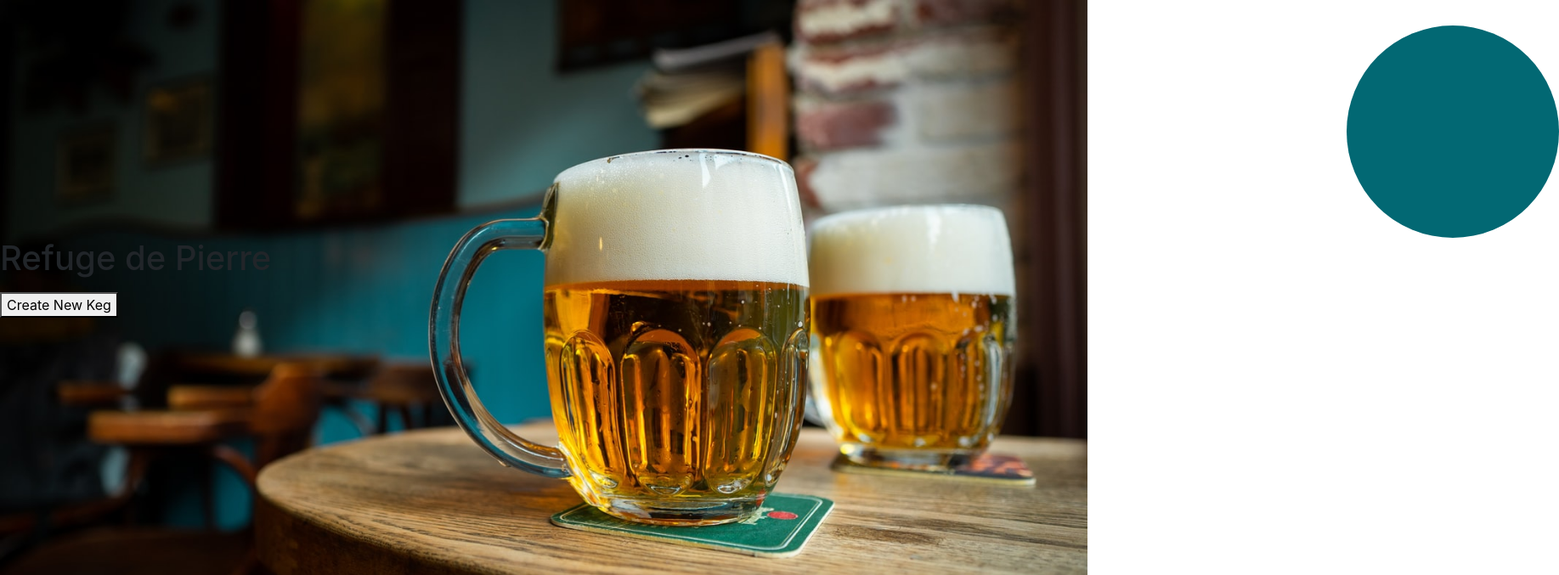
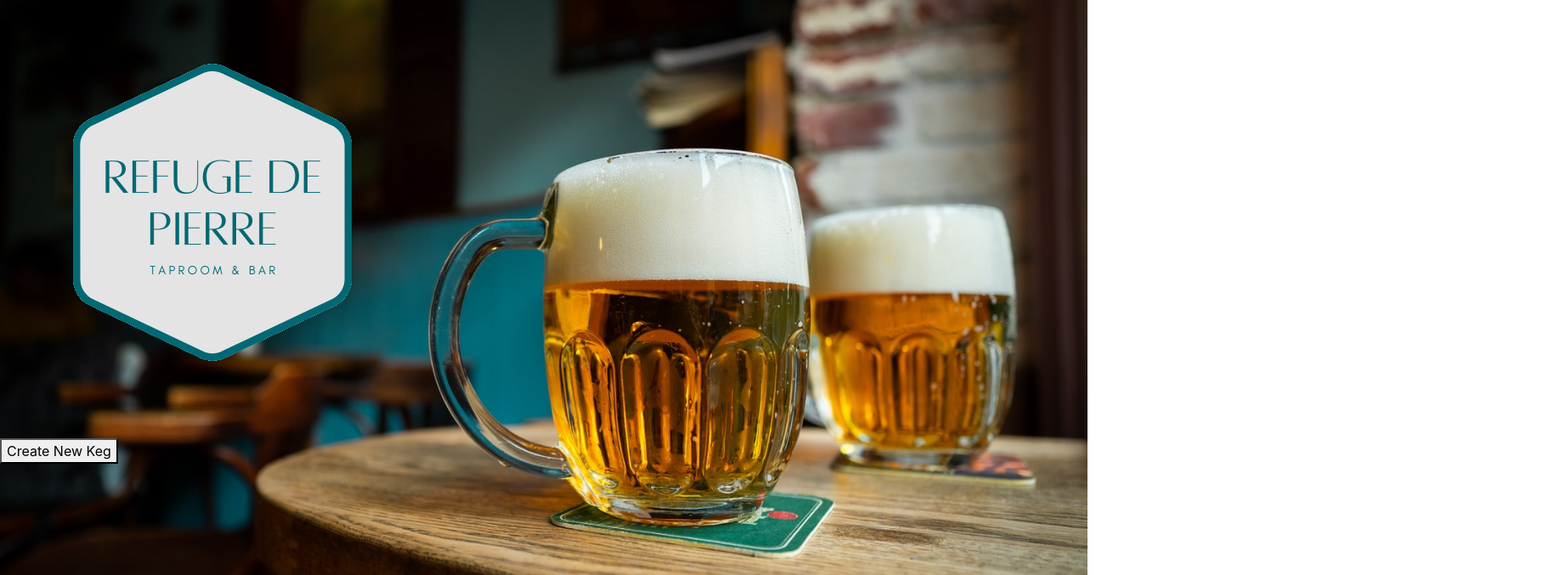
Before and after one commit to HarrisonStrand/tap-room-redux, a React (Create React App) app: page / in a window 1280 px wide. Shown: the top 677 px of the page at 85% size, 1835 px wide, since content can reach past the window. Built offline with nearby package versions, Linux system fonts and the light colour scheme.

Commit message:
add logo to banner

```diff
--- a/src/components/App.js
+++ b/src/components/App.js
@@ -2,6 +2,7 @@ import React from 'react';
 import Banner from './Banner';
 import Keg from './Keg';
 import KegControl from './KegControl';
+import beerbackground from './../img/beerbackground.jpeg';
 
 function App() {
   return (
--- a/src/components/Banner.js
+++ b/src/components/Banner.js
@@ -1,23 +1,17 @@
 import React from "react";
+import RefugeDePierre from '../img/RefugeDePierre.png';
 
 function Banner(){
 
-  const bannerStyles = {
-    backgroundColor: '#026873',
-    width: '250px',
-    height: '250px',
-    borderRadius: '50%',
-    marginLeft: '1500px',
-    marginTop: '30px',
-    position: 'inherit'
-  }
+  // const bannerStyles = {
+  //   marginLeft: '1500px',
+  //   marginTop: '30px',
+  //   position: 'inherit'
+  // }
 
   return (
     <>
-    <div className='container'>
-    <div style= {bannerStyles} className='circle'></div>
-    </div>
-    <h1 >Refuge de Pierre</h1>
+    <img src={RefugeDePierre} alt="An image of a logo" />
 		</>
   );
 }
```
Also changed, not shown: src/img/RefugeDePierre.png (added).
